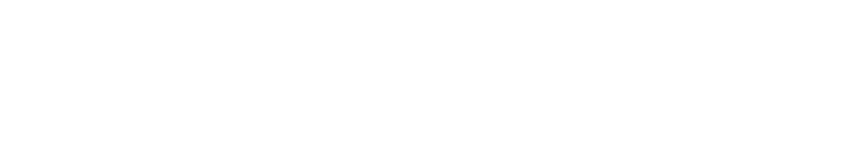
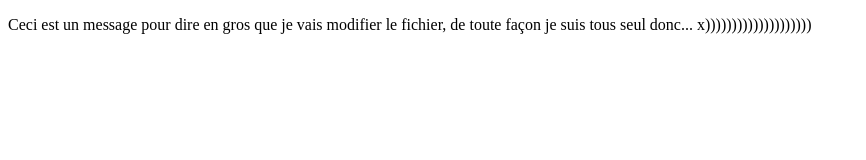
Before and after one commit to HugoCQB/PProject, a plain HTML site: page index.html in a window 1280 px wide. Shown: the whole page, without its empty margins (0-866 px from the left). Drawn offline with Linux system fonts and the light colour scheme.

Commit message:
all < me

```diff
--- a/index.html
+++ b/index.html
@@ -2,9 +2,10 @@
 <html lang="en" dir="ltr">
   <head>
     <meta charset="utf-8">
-    <title></title>
+    <title>Bon déjà bonjour</title>
   </head>
   <body>
     <script src="main.js" charset="utf-8"></script>
+    <p>Ceci est un message pour dire en gros que je vais modifier le fichier, de toute façon je suis tous seul donc... x)))))))))))))))))))) </p>
   </body>
 </html>
```
